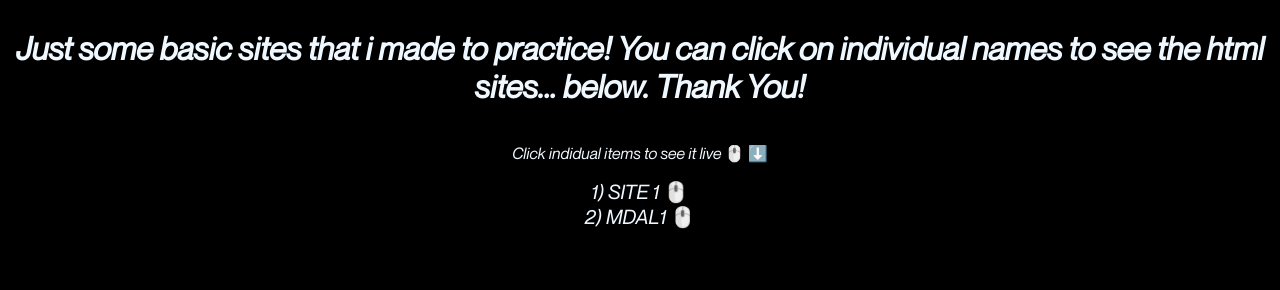
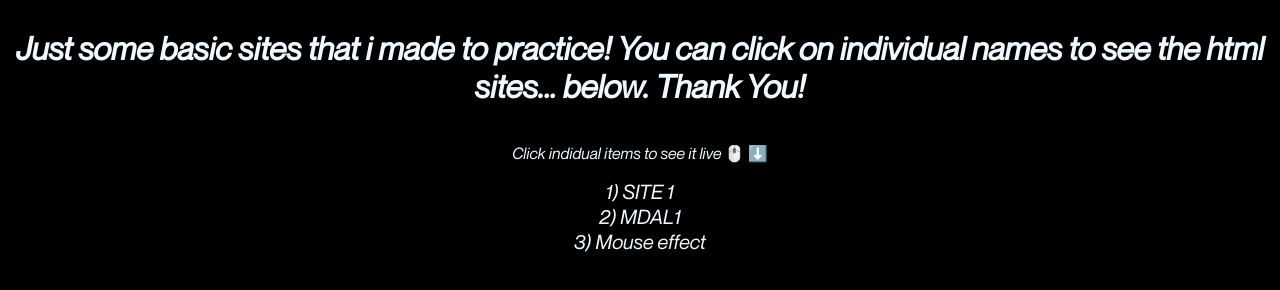
Before and after one commit to maunak/frontend-templates, a plain HTML site: page index.html in a window 1280 px wide. Drawn offline with Linux system fonts and the light colour scheme.

Commit message:
added mouse 1

```diff
--- a/index.html
+++ b/index.html
@@ -28,7 +28,8 @@
 <body>
     <h1>Just some basic sites that i made to practice! You can click on individual names to see the html sites... below. Thank You!</h1>
     <p>Click indidual items to see it live 🖱️ ⬇️</p>
-    <a href="hover effect/index.html">1) SITE 1 🖱️</a>
-    <a href="MDAL1/index.html">2) MDAL1   🖱️</a>
+    <a href="hover effect/index.html">1) SITE 1 </a>
+    <a href="MDAL1/index.html">2) MDAL1   </a>
+    <a href="mouse/index.html">3) Mouse effect</a>
 </body>
 </html>
```
